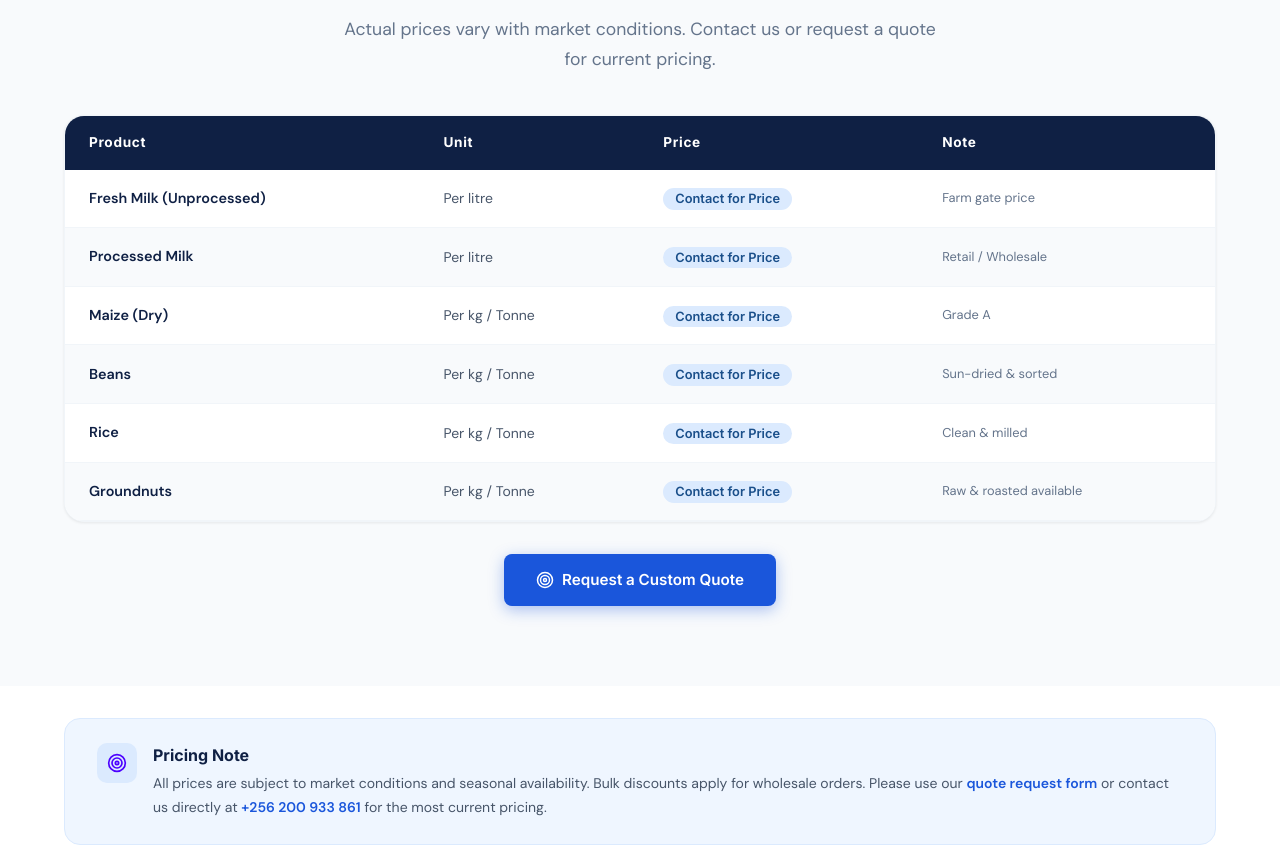
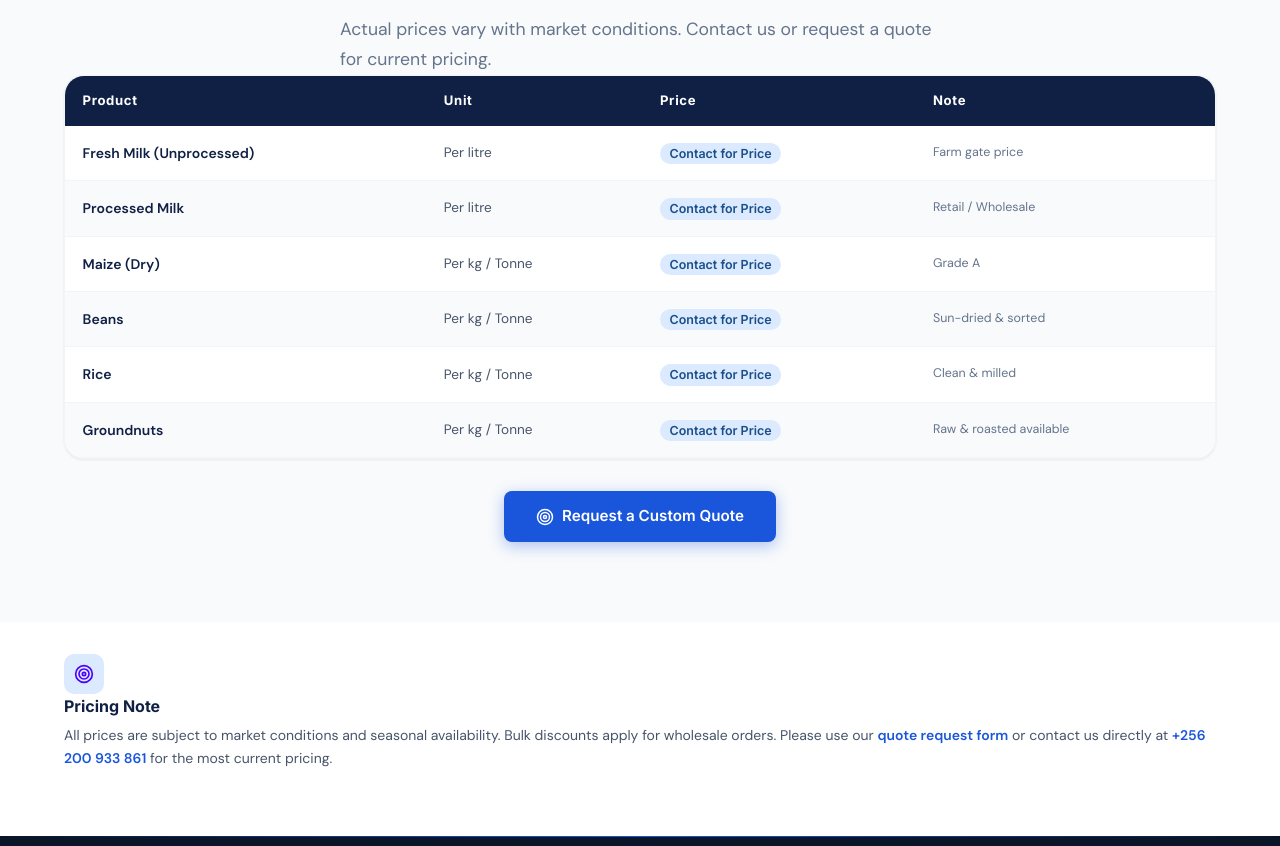
Before and after one commit to laptertechnologies-hue/MUSIKULI-DAIRIES-, a Next.js app: page /pricing in a window 1280 px wide. Shown: the part 1360-2206 px from the top of the page. Built offline with nearby package versions, Linux system fonts and the light colour scheme.

Commit message:
Fix mobile responsiveness: videos, pricing table, image aspect ratios

```diff
--- a/app/apply/page.tsx
+++ b/app/apply/page.tsx
@@ -1,4 +1,5 @@
 import { Suspense } from 'react';
+import ScrollAnimation from '@/components/ScrollAnimation';
 import ApplyForm from './ApplyForm';
 
 export default function ApplyPage() {
@@ -13,11 +14,11 @@ export default function ApplyPage() {
       <section className="quote-section" style={{ paddingTop: '4rem', paddingBottom: '4rem' }}>
         <div className="container">
           <div className="quote-layout" style={{ gridTemplateColumns: '1fr' }}>
-            <div className="quote-form-wrapper" style={{ maxWidth: '800px', margin: '0 auto', width: '100%' }}>
+            <ScrollAnimation className="quote-form-wrapper" style={{ maxWidth: '800px', margin: '0 auto', width: '100%' }}>
               <Suspense fallback={<div>Loading form...</div>}>
                 <ApplyForm />
               </Suspense>
-            </div>
+            </ScrollAnimation>
           </div>
         </div>
       </section>
--- a/app/globals.css
+++ b/app/globals.css
@@ -57,6 +57,7 @@
 html {
   scroll-behavior: smooth;
   font-size: 16px;
+  overflow-x: hidden;
 }
 
 body {
@@ -667,8 +668,16 @@ img {
 
 .service-card-img {
   width: 100%;
-  height: 200px;
+  height: auto;
+  aspect-ratio: 16 / 9;
   object-fit: cover;
+  display: block;
+}
+
+/* Ensure videos are always constrained within their container */
+video {
+  max-width: 100%;
+  box-sizing: border-box;
 }
 
 .service-card-body {
@@ -1635,6 +1644,21 @@ img {
 
   .pricing-grid  { grid-template-columns: 1fr; }
 
+  /* Pricing table: allow horizontal scroll on very small screens */
+  .pricing-table-wrapper {
+    overflow-x: auto;
+    -webkit-overflow-scrolling: touch;
+    border-radius: 20px;
+  }
+  .pricing-table-wrapper table {
+    min-width: 480px;
+  }
+
+  /* Pricing card: tighter padding on mobile */
+  .pricing-card {
+    padding: 1.75rem 1.25rem;
+  }
+
   .quote-layout  { grid-template-columns: 1fr; }
   .contact-grid  { grid-template-columns: 1fr; }
 
@@ -1654,4 +1678,15 @@ img {
   .hero-title    { font-size: 2.2rem; }
   .hero-actions  { flex-direction: column; }
   .hero-actions .btn { width: 100%; justify-content: center; }
-}
+
+  /* Service card images: shorter on small phones so ratio is better */
+  .service-card-img {
+    aspect-ratio: 16 / 9;
+    height: auto;
+  }
+
+  /* Product card images: enforce a proper aspect ratio */
+  .product-image-wrapper {
+    height: 160px !important;
+  }
+}
--- a/app/pricing/page.tsx
+++ b/app/pricing/page.tsx
@@ -1,6 +1,7 @@
 import type { Metadata } from 'next';
 import Image from 'next/image';
 import Link from 'next/link';
+import ScrollAnimation from '@/components/ScrollAnimation';
 
 export const metadata: Metadata = {
   title: 'Pricing | Musikuli Dairies Limited',
@@ -92,7 +93,7 @@ export default function PricingPage() {
       {/* Plans */}
       <section style={{ padding: 'var(--section-pad)', background: 'white' }}>
         <div className="container">
-          <div className="pricing-grid">
+          <ScrollAnimation className="pricing-grid">
             {plans.map((plan) => (
               <div key={plan.title} className={`pricing-card ${plan.featured ? 'featured' : ''}`}>
                 {plan.featured && (
@@ -122,46 +123,56 @@ export default function PricingPage() {
                 </Link>
               </div>
             ))}
-          </div>
+          </ScrollAnimation>
         </div>
       </section>
 
       {/* Product Price Reference */}
       <section style={{ padding: 'var(--section-pad)', background: 'var(--gray-50)' }}>
         <div className="container">
-          <div style={{ textAlign: 'center', marginBottom: '2.5rem' }}>
+          <ScrollAnimation style={{ textAlign: 'center', marginBottom: '2.5rem' }}>
             <span className="section-tag">Product Reference</span>
             <h2 className="section-title">Our Products</h2>
             <p className="section-subtitle mx-auto">
               Actual prices vary with market conditions. Contact us or request a quote for current pricing.
             </p>
-          </div>
-          <div style={{ background: 'white', border: '1px solid var(--gray-100)', borderRadius: '20px', overflow: 'hidden', boxShadow: 'var(--shadow-sm)' }}>
-            <table style={{ width: '100%', borderCollapse: 'collapse' }}>
+          </ScrollAnimation>
+          <ScrollAnimation delay={200}>
+            {/* pricing-table-wrapper enables horizontal scroll on mobile */}
+            <div style={{
+              background: 'white',
+              border: '1px solid var(--gray-100)',
+              borderRadius: '20px',
+              overflowX: 'auto',
+              WebkitOverflowScrolling: 'touch',
+              boxShadow: 'var(--shadow-sm)',
+            } as React.CSSProperties}>
+              <table style={{ width: '100%', borderCollapse: 'collapse', minWidth: '480px' }}>
                 <thead>
                   <tr style={{ background: 'var(--blue-900)', color: 'white' }}>
-                  <th style={{ padding: '1rem 1.5rem', textAlign: 'left', fontFamily: 'Inter, sans-serif', fontSize: '0.85rem', letterSpacing: '0.05em' }}>Product</th>
-                  <th style={{ padding: '1rem 1.5rem', textAlign: 'left', fontFamily: 'Inter, sans-serif', fontSize: '0.85rem', letterSpacing: '0.05em' }}>Unit</th>
-                  <th style={{ padding: '1rem 1.5rem', textAlign: 'left', fontFamily: 'Inter, sans-serif', fontSize: '0.85rem', letterSpacing: '0.05em' }}>Price</th>
-                  <th style={{ padding: '1rem 1.5rem', textAlign: 'left', fontFamily: 'Inter, sans-serif', fontSize: '0.85rem', letterSpacing: '0.05em' }}>Note</th>
+                    <th style={{ padding: '0.9rem 1.1rem', textAlign: 'left', fontFamily: 'Inter, sans-serif', fontSize: '0.82rem', letterSpacing: '0.05em', whiteSpace: 'nowrap' }}>Product</th>
+                    <th style={{ padding: '0.9rem 1.1rem', textAlign: 'left', fontFamily: 'Inter, sans-serif', fontSize: '0.82rem', letterSpacing: '0.05em', whiteSpace: 'nowrap' }}>Unit</th>
+                    <th style={{ padding: '0.9rem 1.1rem', textAlign: 'left', fontFamily: 'Inter, sans-serif', fontSize: '0.82rem', letterSpacing: '0.05em', whiteSpace: 'nowrap' }}>Price</th>
+                    <th style={{ padding: '0.9rem 1.1rem', textAlign: 'left', fontFamily: 'Inter, sans-serif', fontSize: '0.82rem', letterSpacing: '0.05em', whiteSpace: 'nowrap' }}>Note</th>
                   </tr>
                 </thead>
                 <tbody>
                   {products.map((row, i) => (
                     <tr key={row.product} style={{ background: i % 2 === 0 ? 'white' : 'var(--gray-50)', borderBottom: '1px solid var(--gray-100)' }}>
-                    <td style={{ padding: '1rem 1.5rem', fontWeight: 600, color: 'var(--blue-900)', fontSize: '0.9rem' }}>{row.product}</td>
-                    <td style={{ padding: '1rem 1.5rem', color: 'var(--gray-600)', fontSize: '0.875rem' }}>{row.unit}</td>
-                    <td style={{ padding: '1rem 1.5rem' }}>
-                      <span style={{ background: 'var(--blue-100)', color: 'var(--blue-700)', padding: '0.2rem 0.75rem', borderRadius: '100px', fontSize: '0.8rem', fontWeight: 600, fontFamily: 'Inter, sans-serif' }}>
+                      <td style={{ padding: '0.9rem 1.1rem', fontWeight: 600, color: 'var(--blue-900)', fontSize: '0.875rem', whiteSpace: 'nowrap' }}>{row.product}</td>
+                      <td style={{ padding: '0.9rem 1.1rem', color: 'var(--gray-600)', fontSize: '0.85rem', whiteSpace: 'nowrap' }}>{row.unit}</td>
+                      <td style={{ padding: '0.9rem 1.1rem', whiteSpace: 'nowrap' }}>
+                        <span style={{ background: 'var(--blue-100)', color: 'var(--blue-700)', padding: '0.2rem 0.6rem', borderRadius: '100px', fontSize: '0.78rem', fontWeight: 600, fontFamily: 'Inter, sans-serif' }}>
                           Contact for Price
                         </span>
                       </td>
-                    <td style={{ padding: '1rem 1.5rem', color: 'var(--gray-500)', fontSize: '0.8rem' }}>{row.note}</td>
+                      <td style={{ padding: '0.9rem 1.1rem', color: 'var(--gray-500)', fontSize: '0.78rem' }}>{row.note}</td>
                     </tr>
                   ))}
                 </tbody>
               </table>
             </div>
+          </ScrollAnimation>
           <div style={{ textAlign: 'center', marginTop: '2rem' }}>
             <Link href="/quote" className="btn btn-primary" id="pricing-cta-btn">
               <Image src="/icons/target.svg" alt="" width={18} height={18} style={{ filter: 'brightness(0) invert(1)' }} />
@@ -174,20 +185,20 @@ export default function PricingPage() {
       {/* Note */}
       <section style={{ padding: '2rem 1.5rem 4rem', background: 'white' }}>
         <div className="container">
-          <div style={{ background: 'var(--blue-50)', border: '1px solid var(--blue-100)', borderRadius: '16px', padding: '1.5rem 2rem', display: 'flex', gap: '1rem', alignItems: 'flex-start' }}>
+          <ScrollAnimation style={{ background: 'var(--blue-50)', border: '1px solid var(--blue-100)', borderRadius: '16px', padding: '1.5rem 2rem', display: 'flex', gap: '1rem', alignItems: 'flex-start', flexWrap: 'wrap' }}>
             <div style={{ width: '40px', height: '40px', background: 'var(--blue-100)', borderRadius: '10px', display: 'flex', alignItems: 'center', justifyContent: 'center', flexShrink: 0 }}>
               <Image src="/icons/target.svg" alt="" width={20} height={20} />
             </div>
-            <div>
+            <div style={{ flex: 1, minWidth: '200px' }}>
               <strong style={{ color: 'var(--blue-900)', fontFamily: 'Inter, sans-serif', display: 'block', marginBottom: '0.25rem' }}>Pricing Note</strong>
               <p style={{ color: 'var(--gray-600)', fontSize: '0.875rem', lineHeight: 1.7 }}>
-                All prices are subject to market conditions and seasonal availability. Bulk discounts apply for wholesale orders.
-                Please use our <Link href="/quote" style={{ color: 'var(--blue-600)', fontWeight: 600 }}>quote request form</Link> or
+                All prices are subject to market conditions and seasonal availability. Bulk discounts apply for wholesale orders.{' '}
+                Please use our <Link href="/quote" style={{ color: 'var(--blue-600)', fontWeight: 600 }}>quote request form</Link> or{' '}
                 contact us directly at <a href="tel:+256200933861" style={{ color: 'var(--blue-600)', fontWeight: 600 }}>+256 200 933 861</a> for
                 the most current pricing.
               </p>
             </div>
-          </div>
+          </ScrollAnimation>
         </div>
       </section>
     </>
```
Also changed, not shown: app/about/page.tsx (+18 -17 lines), app/careers/page.tsx (+12 -7 lines), app/contact/page.tsx (+8 -6 lines), app/page.tsx (+6 -6 lines), app/portfolio/page.tsx (+12 -11 lines), app/quote/page.tsx (+6 -6 lines), app/services/page.tsx (+9 -8 lines). Lines whose indentation alone changed are shown as unchanged.
